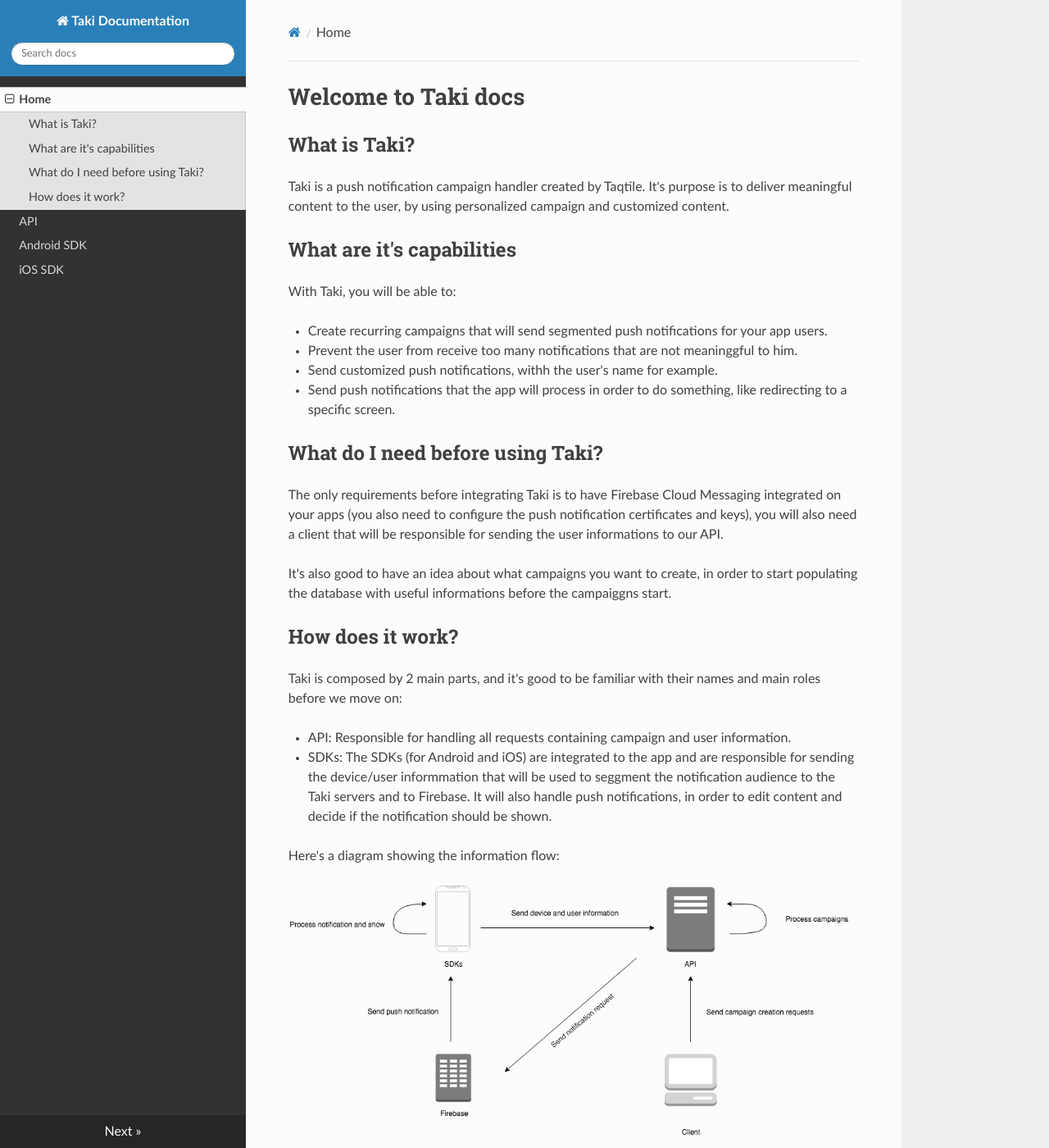
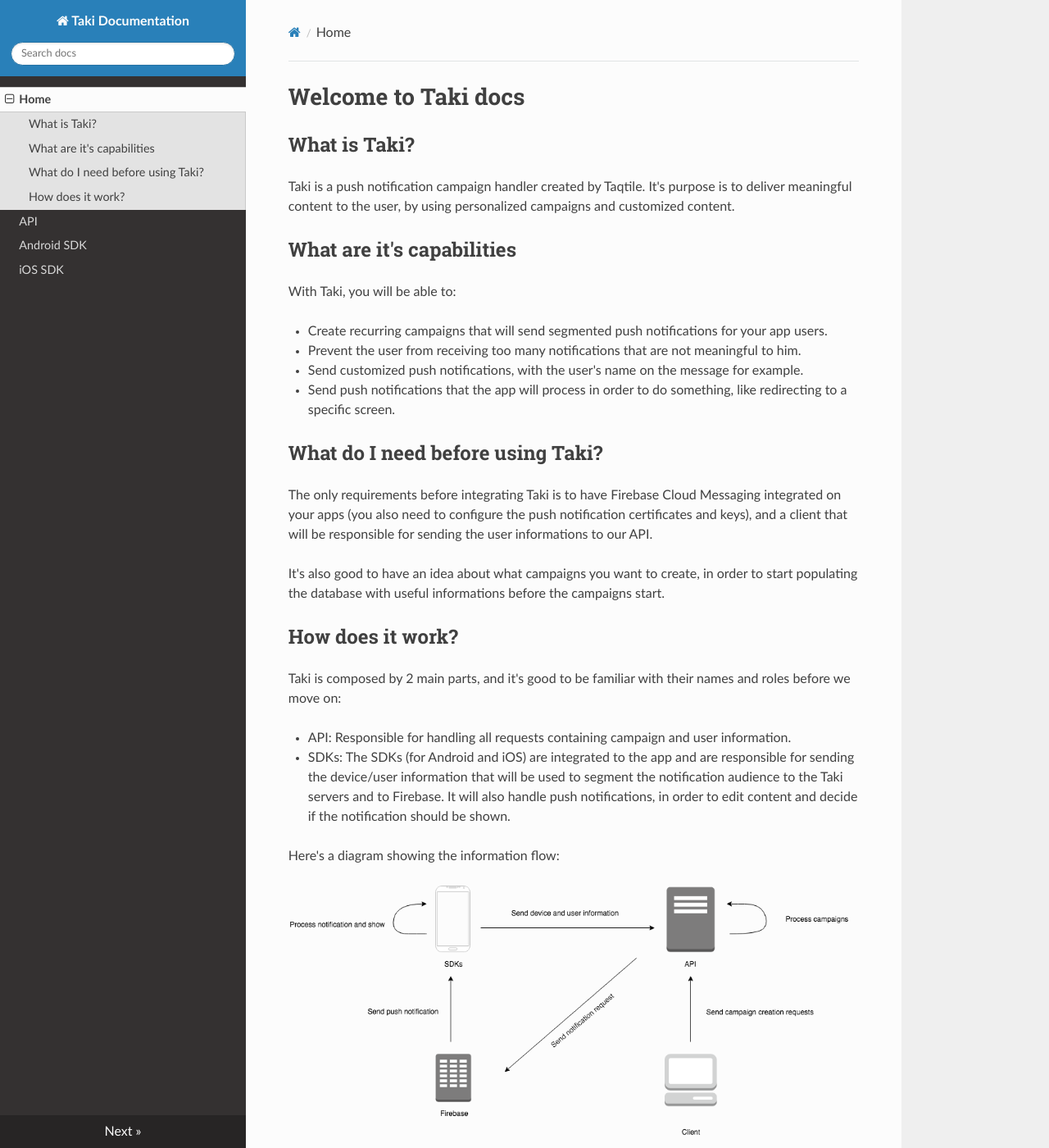
Before and after one commit to indigotech/taki-docs, an MkDocs documentation site: the page built from docs/index.md, in a window 1280 px wide and 1400 px high. Shown: the whole window at 82% size. Built offline with MkDocs 1.6.1, drawn with Linux system fonts in a browser that asks for light colours; nearby versions of some CDN libraries; old or Windows-style settings are respelled for this version of MkDocs; some of the changed text lies outside the part shown.

Commit message:
typos fixed

```diff
--- a/docs/index.md
+++ b/docs/index.md
@@ -2,32 +2,36 @@
 
 ## What is Taki?
 
-Taki is a push notification campaign handler created by Taqtile. It's purpose is to deliver meaningful content to the user, by using personalized campaign and customized content.
+Taki is a push notification campaign handler created by Taqtile. It's purpose is to deliver meaningful content to the user, by using personalized campaigns and customized content.
 
 ## What are it's capabilities
 
 With Taki, you will be able to:
 
 - Create recurring campaigns that will send segmented push notifications for your app users.
-- Prevent the user from receive too many notifications that are not meaninggful to him.
-- Send customized push notifications, withh the user's name for example.
+- Prevent the user from receiving too many notifications that are not meaningful to him.
+- Send customized push notifications, with the user's name on the message for example.
 - Send push notifications that the app will process in order to do something, like redirecting to a specific screen.
 
 ## What do I need before using Taki?
 
-The only requirements before integrating Taki is to have Firebase Cloud Messaging integrated on your apps (you also need to configure the push notification certificates and keys), you will also need a client that will be responsible for sending the user informations to our API.
+The only requirements before integrating Taki is to have Firebase Cloud Messaging integrated on your apps (you also need to configure the push notification certificates and keys), and a client that will be responsible for sending the user informations to our API.
 
-It's also good to have an idea about what campaigns you want to create, in order to start populating the database with useful informations before the campaiggns start.
+It's also good to have an idea about what campaigns you want to create, in order to start populating the database with useful informations before the campaigns start.
 
 ## How does it work?
 
-Taki is composed by 2 main parts, and it's good to be familiar with their names and main roles before we move on:
+Taki is composed by 2 main parts, and it's good to be familiar with their names and roles before we move on:
 
 - API: Responsible for handling all requests containing campaign and user information.
-- SDKs: The SDKs (for Android and iOS) are integrated to the app and are responsible for sending the device/user informmation that will be used to seggment the notification audience to the Taki servers and to Firebase. It will also handle push notifications, in order to edit content and decide if the notification should be shown.
+- SDKs: The SDKs (for Android and iOS) are integrated to the app and are responsible for sending the device/user information that will be used to segment the notification audience to the Taki servers and to Firebase. It will also handle push notifications, in order to edit content and decide if the notification should be shown.
 
 Here's a diagram showing the information flow:
 
 ![alt text](./taki-diagram.png)
 
 Click [here](api.md) for more details about the API
+
+Click [here](android-sdk.md) for more details about the Android SDK
+
+Click [here](ios-sdk.md) for more details about the iOS SDK
```
Also changed, not shown: docs/api.md (+8 -8 lines).
